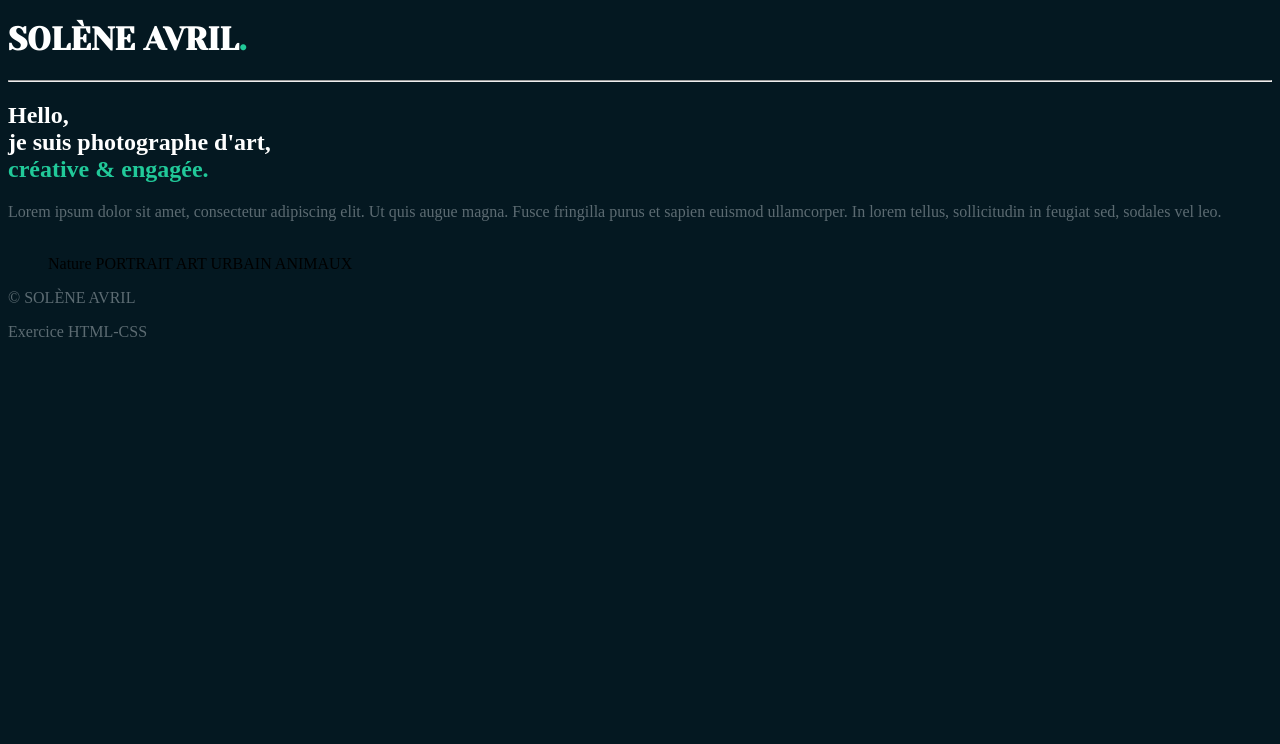
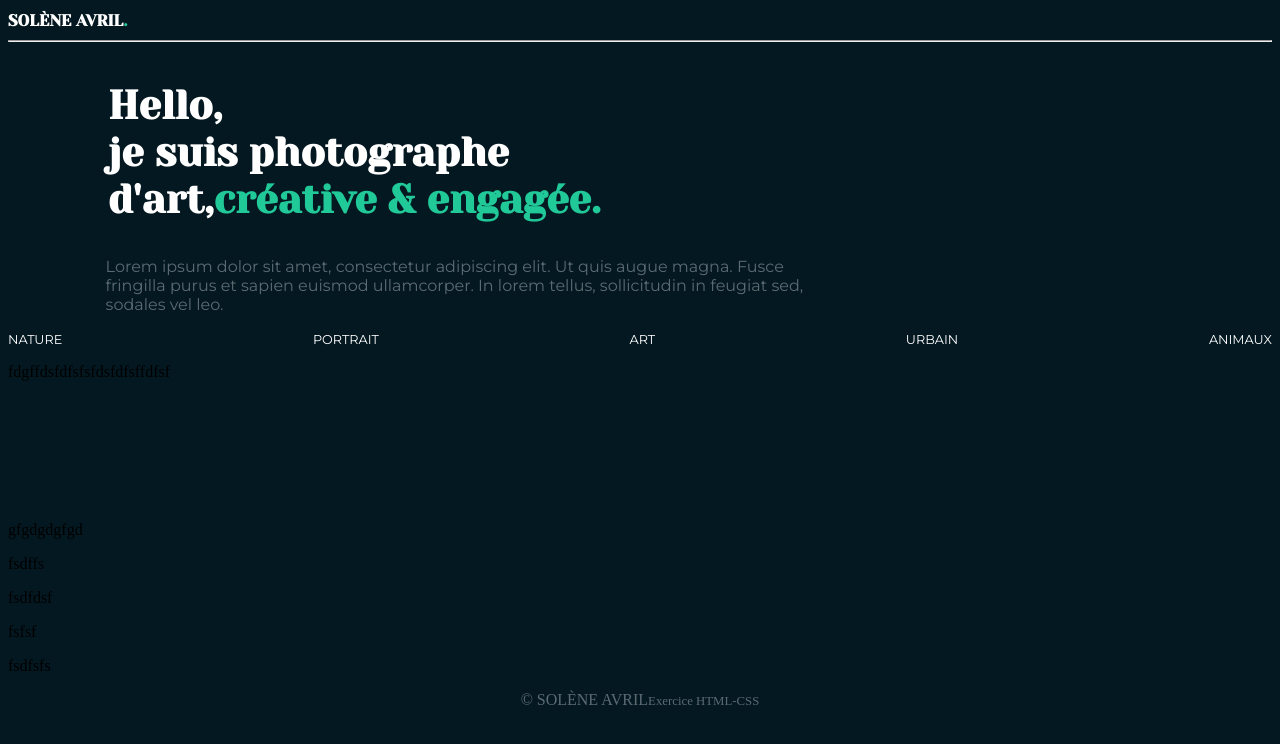
Before and after one commit to maelhemon/projet_fil_rouge, a plain HTML site: page index.html in a window 1280 px wide. Drawn offline with Linux system fonts and the light colour scheme.

Commit message:
add flexbox/conteneurs

```diff
--- a/index.html
+++ b/index.html
@@ -10,32 +10,34 @@
     <link href="https://fonts.googleapis.com/css2?family=Montserrat:ital,wght@0,100..900;1,100..900&family=Yeseva+One&display=swap" rel="stylesheet">
 <body>
     <header>
-        <h1>SOLÈNE AVRIL<span class="point">.</span></h1>
+        <h1>SOLÈNE AVRIL<span class="couleur">.</span></h1>
    <hr>
-   <h2 class="titre1">Hello,<br>je suis photographe d'art,<br><span class="titre2">créative & engagée.</span></h2>
-   <div class="description">Lorem ipsum dolor sit amet, consectetur adipiscing elit. Ut quis augue magna. Fusce fringilla purus et sapien euismod ullamcorper. In lorem tellus, sollicitudin in feugiat sed, sodales vel leo.</div>
+   <h2>Hello,<br>je suis photographe<br> d'art,<span class="couleur">créative & engagée.</span></h2>
+   <div class="description">Lorem ipsum dolor sit amet, consectetur adipiscing elit. Ut quis augue magna. Fusce <br> fringilla purus et sapien euismod ullamcorper. In lorem tellus, sollicitudin in feugiat sed,<br> sodales vel leo.</div>
    <br>
     </header>
 
     <nav>
-        <ul>
-            <il>Nature</il>
-            <il>PORTRAIT</il>
-            <il>ART</il>
-            <il>URBAIN</il>
-            <il>ANIMAUX</il>
-        </ul>
-
+        <div class="nature">NATURE</div>
+        <div class="portrait">PORTRAIT</div>
+        <div class="art">ART</div>
+        <div class="urbain">URBAIN</div>
+        <div class="animaux">ANIMAUX</div>
     </nav>
 
+
     <main>
+       <p>fdgffdsfdfsfsfdsfdfsffdfsf</p>
 
+       <br><br><br><br><br><br>
+       <p>gfgdgdgfgd</p>
+       <p>fsdffs</p>
+       <p>fsdfdsf</p>
+       <p>fsfsf</p>
+       <p>fsdfsfs</p>
 
     </main>
 
-    <footer>
-        <p class="crédits"> © SOLÈNE AVRIL</p>
-        <p class="type_ex">Exercice HTML-CSS</p>
-    </footer>
+    <footer>  © SOLÈNE AVRIL <br> <span class="type">Exercice HTML-CSS</span></footer>
 </body>
 </html>
--- a/stylesheet.css
+++ b/stylesheet.css
@@ -1,48 +1,72 @@
-nav.menu-nav ul li.btn{
-   list-style-type: none;
-   display : inline-block;
+
+h1{
+ font-family:"Yeseva One", sans-serif;
+ color : white;
+ font-size: 1em;
+}
+h2{
+    color : white;
+    font-family: "Yeseva One";
+    font-size: 2.5em;
+    margin-left: 2.5em;
+    margin-top: 1em;
+
+}
+
+.couleur{
+   color : rgb(33,201,153);
+}
+body{
+    background-color:rgba(4,24,33,255);
+}
+.description{
+
+  color : rgba(92,107,114,255);
+  font-family: "Montserrat",sans-serif;
+
+  margin-left: 6.1em;
+}
+nav{
+    color : white;
+    font-size: 0.8em;
+    font-family: "Montserrat",sans-serif;
+    display: flex;
+    justify-content: center;
+    justify-content: space-between;
+
 }
 
 
 
-
-.point{
-    color : rgb(33,201,153);
-
+.art:hover{
+    background-color: #21d399;
 }
-h1{
-
- font-family:"Yeseva One", sans-serif;
- color : white;
+.nature:hover{
+    background-color: #21d399;
 }
-.titre1{
-    color : white;
-
+.portrait:hover{
+    background-color: #21d399;
 }
-
-.titre2{
-
-    color : rgb(33,201,153);
-
+.urbain:hover{
+    background-color: #21d399;
 }
-body{
-
-    background-color:rgba(4,24,33,255);
-}
-
-.description{
-
-  color : rgba(92,107,114,255);
-
-}
-
-.navigation{
-    color : white;
-
+.animaux:hover{
+    background-color: #21d399;
 }
 
 footer{
     color: rgba(92,107,114,255);
+    display: flex;
+    justify-content:center;
+    align-items:flex-end ;
+
+
+
+
+
+}
+.type{
+    font-size: 0.80em;
 }
 
 @media  and (min-width : ) {
```
